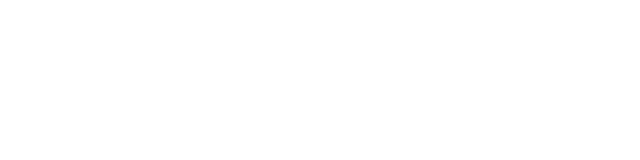
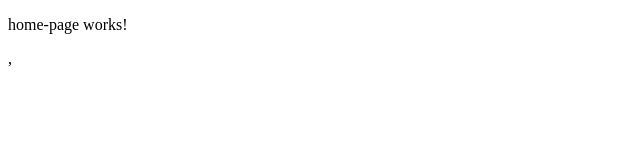
Before and after one commit to charles-atienza/josufy-frontend, an Angular app: page / in a window 1280 px wide. Shown: the top 160 px of the page, without its empty margins (0-640 px from the left). Built offline with nearby package versions, Linux system fonts and the light colour scheme.

Commit message:
added home page component

```diff
--- a/src/app/app.component.html
+++ b/src/app/app.component.html
@@ -1 +1,2 @@
+<app-home-page></app-home-page>
 <router-outlet />
--- a/src/app/app.component.ts
+++ b/src/app/app.component.ts
@@ -1,10 +1,11 @@
 import { Component } from "@angular/core";
 import { RouterOutlet } from "@angular/router";
+import { HomePageComponent } from "./home-page/home-page.component";
 
 @Component({
   selector: "app-root",
   standalone: true,
-  imports: [RouterOutlet],
+  imports: [RouterOutlet, HomePageComponent],
   templateUrl: "./app.component.html",
   styleUrl: "./app.component.scss",
 })
--- /dev/null
+++ b/src/app/home-page/home-page.component.html
@@ -0,0 +1 @@
+<p>home-page works!</p>,
--- /dev/null
+++ b/src/app/home-page/home-page.component.scss
@@ -0,0 +1,3 @@
+:host {
+  display: block;
+}
--- /dev/null
+++ b/src/app/home-page/home-page.component.ts
@@ -0,0 +1,11 @@
+import { ChangeDetectionStrategy, Component } from "@angular/core";
+
+@Component({
+  selector: "app-home-page",
+  standalone: true,
+  imports: [],
+  templateUrl: "./home-page.component.html",
+  styleUrl: "./home-page.component.scss",
+  changeDetection: ChangeDetectionStrategy.OnPush,
+})
+export class HomePageComponent {}
```
